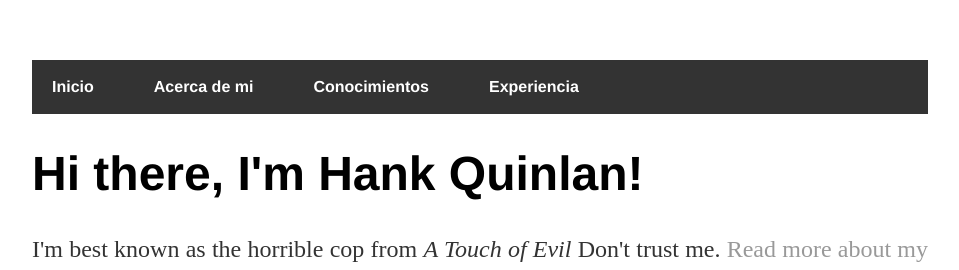
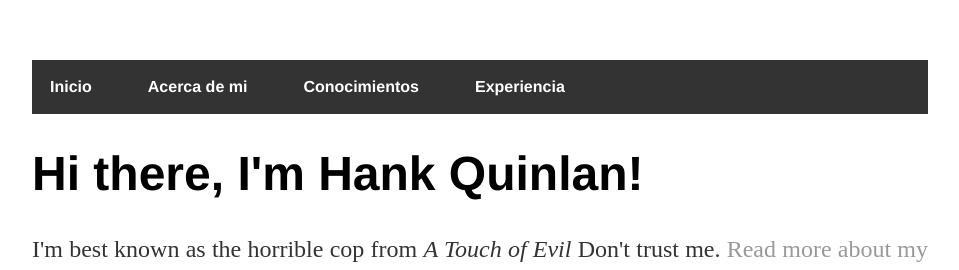
Before and after one commit to isx47590131/isx47590131.github.io, a Jekyll site: the page built from index.html, in a window 1280 px wide. Shown: the top 270 px of the page, without its empty margins (160-1119 px from the left). Built offline with Jekyll 4.4.1, drawn with Linux system fonts in a browser that asks for light colours.

Commit message:
Update main.css

```diff
--- a/css/main.css
+++ b/css/main.css
@@ -72,7 +72,7 @@ li.nav a {
     display: block;
     color: white;
     text-align: center;
-    padding: 18px 20px;
+    padding: 18px 18px;
     text-decoration: none;
 }
 
```
